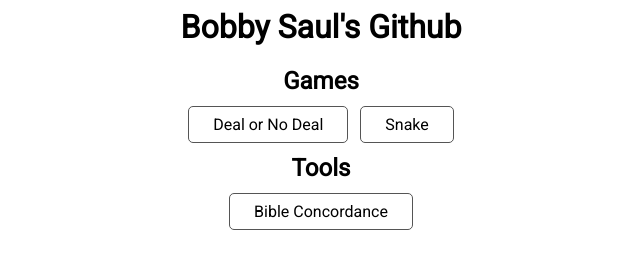
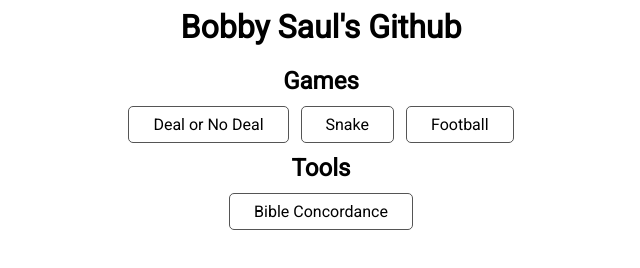
Before and after one commit to bobby-saul/bobby-saul.github.io, a plain HTML site: page index.html in a window 1280 px wide. Shown: the whole page, without its empty margins (319-959 px from the left). Drawn offline with Linux system fonts and the light colour scheme.

Commit message:
Added football game.

```diff
--- a/index.html
+++ b/index.html
@@ -13,6 +13,7 @@
             <h2>Games</h2>
             <a href="deal_or_no_deal/">Deal or No Deal</a>
             <a href="snake/">Snake</a>
+            <a href="football/">Football</a>
         </div>
         <div>
             <h2>Tools</h2>
```
Also changed, not shown: 1 other file.
